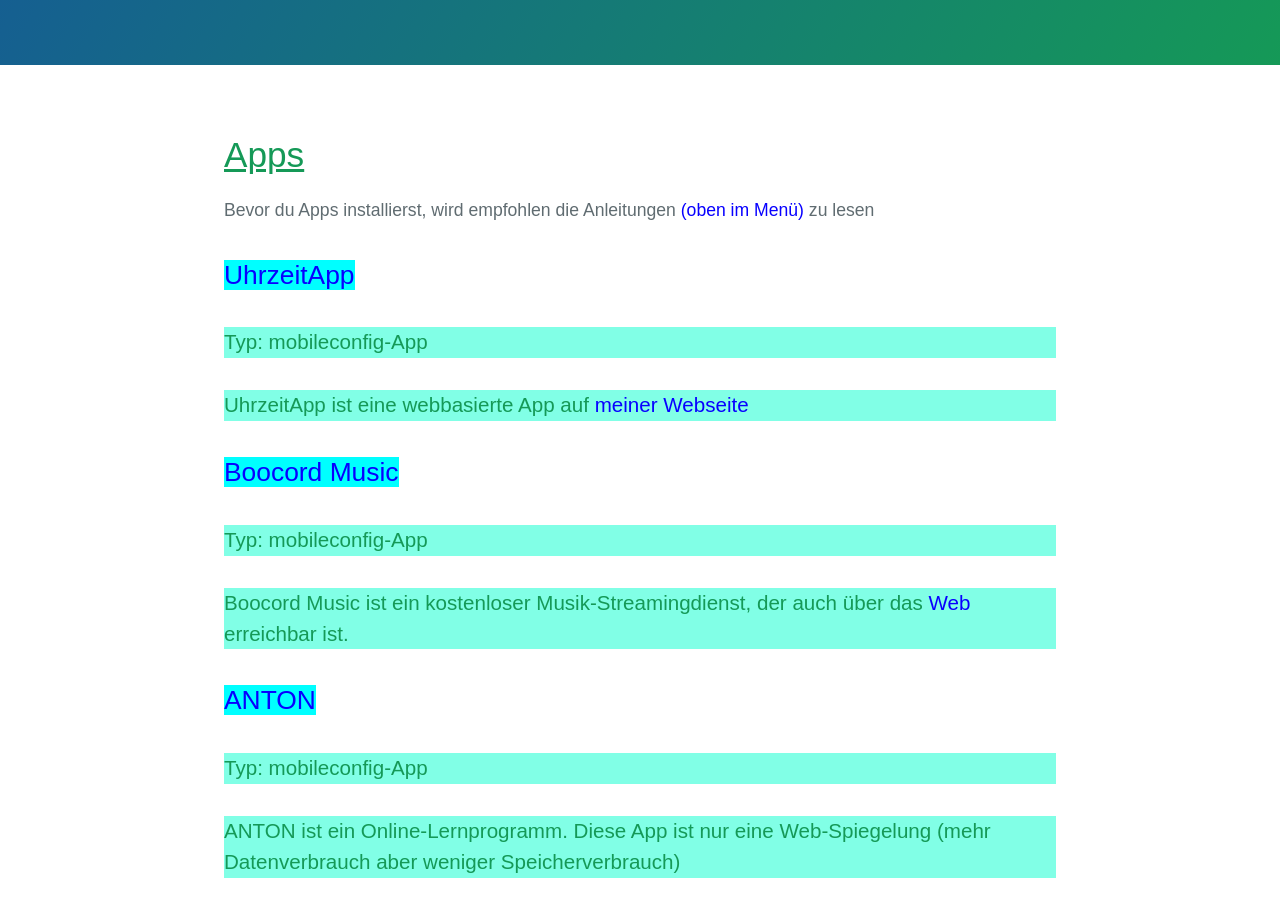
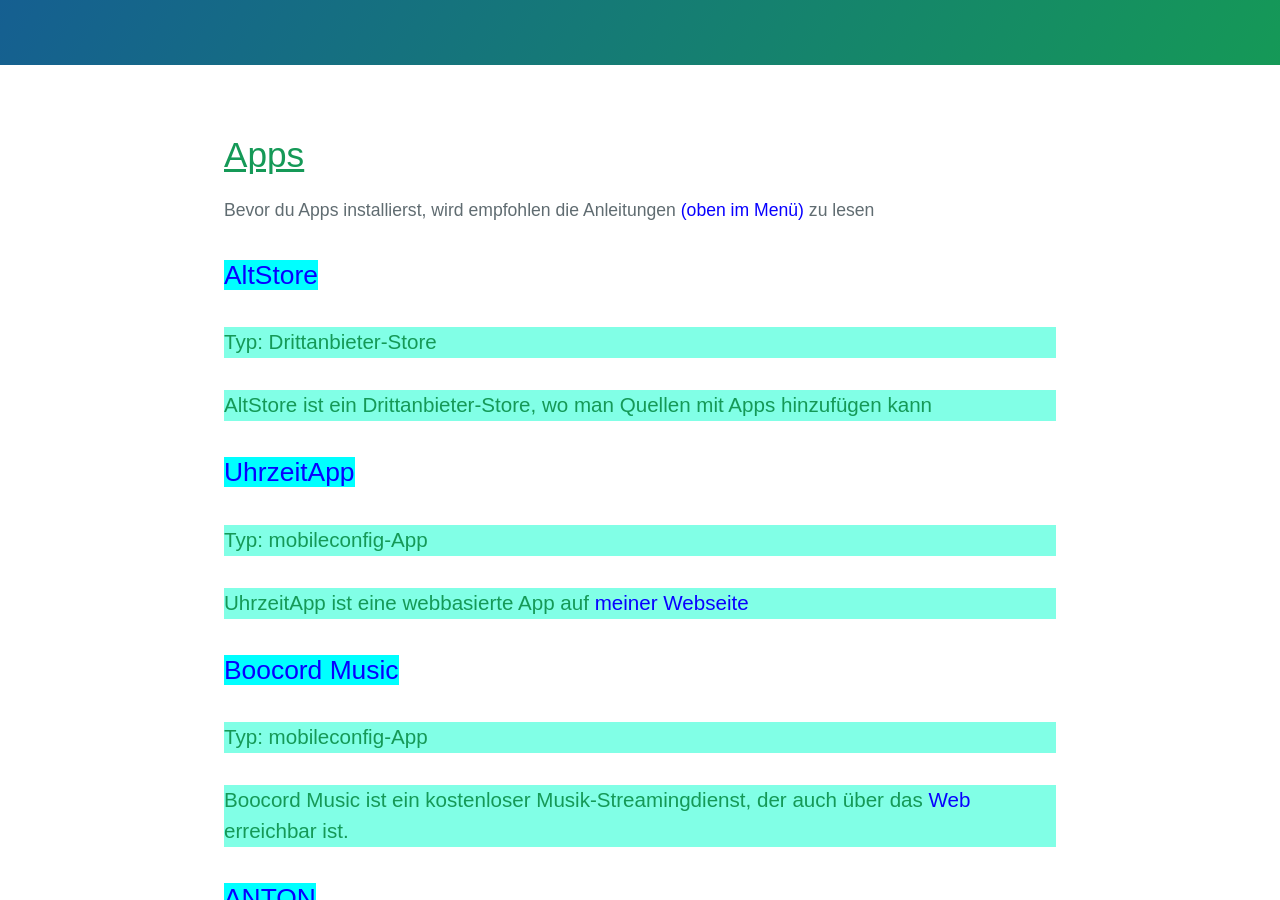
Before and after one commit to die-techniker/vstore, a Jekyll site: the page built from app/apps/index.html, in a window 1280 px wide and 900 px high, scrolled down 318 px. Built offline with Jekyll 4.4.1, drawn with Linux system fonts in a browser that asks for light colours.

Commit message:
Add AltStore section to index.html

```diff
--- a/app/apps/index.html
+++ b/app/apps/index.html
@@ -21,6 +21,11 @@ excerpt: "Ein kostenloser App-Store für Entwickler und Apple-Gerät-Nutzer"
     <h1 style="font-weight: normal; text-decoration: underline; font-color: #000000">Apps</h1>
     Bevor du Apps installierst, wird empfohlen die Anleitungen <a href="#oben">(oben im Menü)</a> zu lesen
 
+    <h2><a href="https://altstore.io/download#" style="text-decoration: none; background-color: #00ffff">AltStore</a></h2>
+    <h3 style="font-weight: normal; background-color: #81ffe6; font-color: #ffffff">Typ: Drittanbieter-Store</h3>
+    <h3 style="font-weight: normal; background-color: #81ffe6">AltStore ist ein Drittanbieter-Store, wo man Quellen mit Apps hinzufügen kann</h3>
+
+
     <h2><a href="/vstore/app/UhrzeitApp.mobileconfig" style="text-decoration: none; background-color: #00ffff">UhrzeitApp</a></h2>
     <h3 style="font-weight: normal; background-color: #81ffe6; font-color: #ffffff">Typ: mobileconfig-App</h3>
     <h3 style="font-weight: normal; background-color: #81ffe6">UhrzeitApp ist eine webbasierte App auf <a href="https://viktor-chiarcos.github.io">meiner Webseite</a></h3>
```
